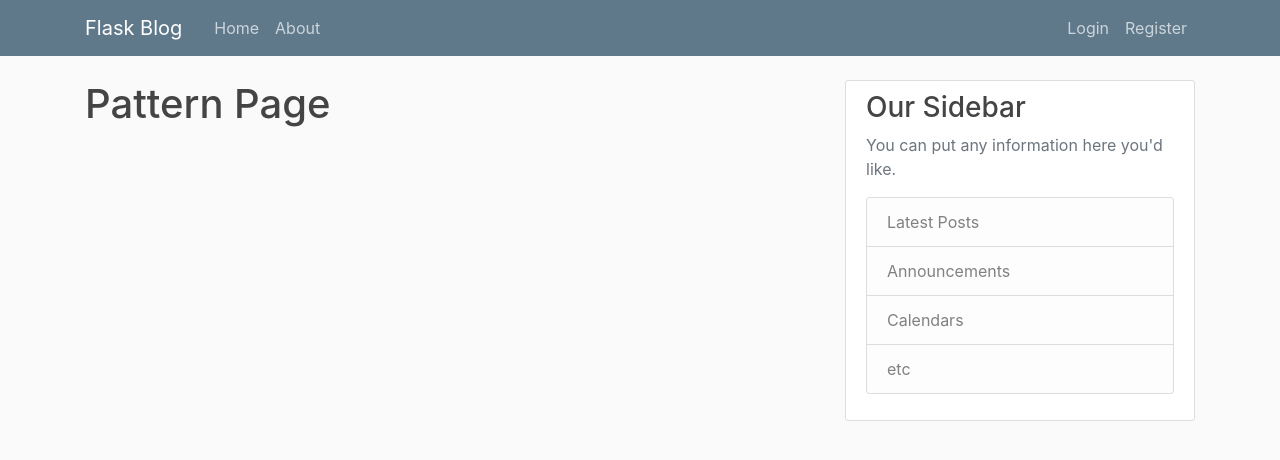
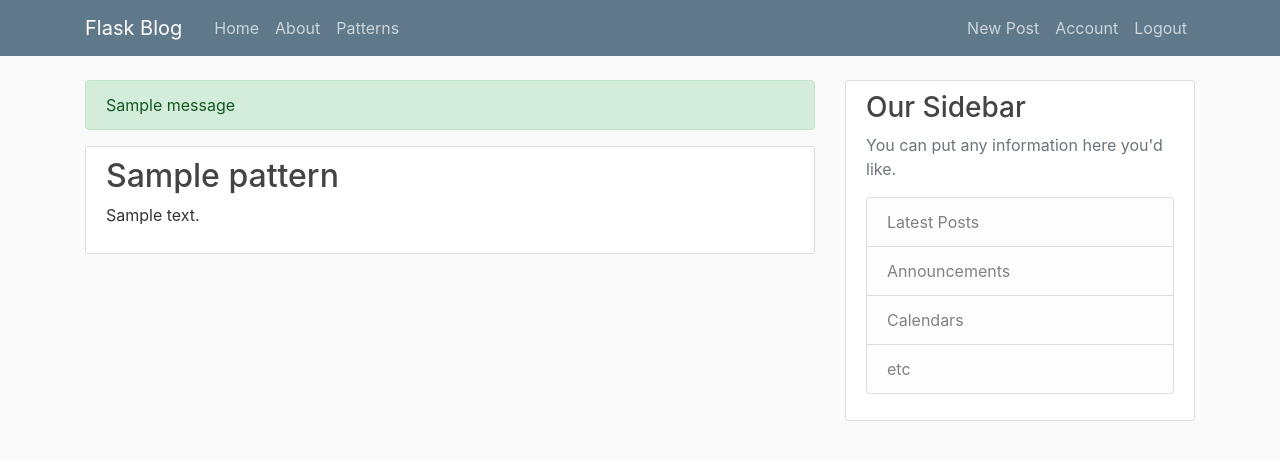
Before and after one commit to KartBlanche/UpliftYourself, a Flask app: page /patterns/1 in a window 1280 px wide. Shown: the top 460 px of the page. Run offline with Flask 2, Linux system fonts and the light colour scheme; a user stored in the database is signed in; tables that the repository leaves empty hold one stand-in row (values such as "Sample post"); one stand-in notice (Sample message) is shown; some libraries are stand-ins or nearby versions.

Commit message:
Adding patterns pages

```diff
--- a/flaskblog/patterns/routes.py
+++ b/flaskblog/patterns/routes.py
@@ -28,16 +28,16 @@ def new_pattern():  # let the user make patterns when logged in
 
 
 @patterns.route("/patterns/<int:pattern_id>")
-def pattern(pattern_id):  # make an individual page for each post, distinguished by post_id
+def pattern(pattern_id):  # make an individual page for each pattern, distinguished by post_id
     pattern = Pattern.query.get_or_404(pattern_id)
-    return render_template('pattern.html', title=pattern.title, post=pattern)
+    return render_template('pattern.html', title=pattern.title, pattern=pattern)
 
 
 @patterns.route("/patterns/<int:pattern_id>/update", methods=['GET', 'POST'])
 @login_required
 def update_pattern(pattern_id):  # let admins update patterns
     pattern = Pattern.query.get_or_404(pattern_id)
-    if pattern.author != current_user:  # only the pattern owner can update it
+    if current_user != 4:  # only the pattern owner can update it
         abort(403)
     form = PatternForm()
     if form.validate_on_submit():  # update the pattern in the database
--- a/flaskblog/templates/layout.html
+++ b/flaskblog/templates/layout.html
@@ -7,11 +7,9 @@
 
     <!-- Bootstrap CSS -->
     <link rel="stylesheet" href="https://maxcdn.bootstrapcdn.com/bootstrap/4.0.0/css/bootstrap.min.css" integrity="sha384-Gn5384xqQ1aoWXA+058RXPxPg6fy4IWvTNh0E263XmFcJlSAwiGgFAW/dAiS6JXm" crossorigin="anonymous">
-
     <link rel="stylesheet" type="text/css" href="{{ url_for('static', filename='main.css') }}">
 
     {% block scripts %} {% endblock scripts %}
-
     {% if title %}
         <title>Flask Blog - {{ title }}</title>
     {% else %}
@@ -28,13 +26,20 @@
           </button>
           <div class="collapse navbar-collapse" id="navbarToggle">
             <div class="navbar-nav mr-auto">
-              <a class="nav-item nav-link" href="/">Home</a>
-              <a class="nav-item nav-link" href="/about">About</a>
+              <a class="nav-item nav-link" href="{{ url_for('main.home') }}">Home</a>
+              <a class="nav-item nav-link" href="{{ url_for('main.about') }}">About</a>
+              <a class="nav-item nav-link" href="{{ url_for('patterns.index') }}">Patterns</a>
             </div>
             <!-- Navbar Right Side -->
             <div class="navbar-nav">
-              <a class="nav-item nav-link" href="/login">Login</a>
-              <a class="nav-item nav-link" href="/register">Register</a>
+              {% if current_user.is_authenticated %}
+                <a class="nav-item nav-link" href="{{ url_for('posts.new_post') }}">New Post</a>
+                <a class="nav-item nav-link" href="{{ url_for('users.account') }}">Account</a>
+                <a class="nav-item nav-link" href="{{ url_for('users.logout') }}">Logout</a>
+              {% else %}
+                <a class="nav-item nav-link" href="{{ url_for('users.login') }}">Login</a>
+                <a class="nav-item nav-link" href="{{ url_for('users.register') }}">Register</a>
+              {% endif %}
             </div>
           </div>
         </div>
@@ -43,6 +48,15 @@
     <main role="main" class="container">
       <div class="row">
         <div class="col-md-8">
+          {% with messages = get_flashed_messages(with_categories=true) %}
+            {% if messages %}
+              {% for category, message in messages %}
+                <div class="alert alert-{{ category }}">
+                  {{ message }}
+                </div>
+              {% endfor %}
+            {% endif %}
+          {% endwith %}
           {% block content %}{% endblock %}
         </div>
         <div class="col-md-4">
--- a/flaskblog/templates/pattern.html
+++ b/flaskblog/templates/pattern.html
@@ -1,4 +1,9 @@
 {% extends "layout.html" %}
 {% block content %}
-    <h1>Pattern Page</h1>
+        <article class="media content-section">
+          <div class="media-body">
+            <h2><a class="article-title" href="{{ url_for('patterns.pattern', pattern_id=pattern.id) }}">{{ pattern.title }}</a></h2>
+            <p class="article-content">{{ pattern.content }}</p>
+          </div>
+        </article>
 {% endblock content %}
```
Also changed, not shown: flaskblog/templates/patterns_index.html (+0 -24 lines).
